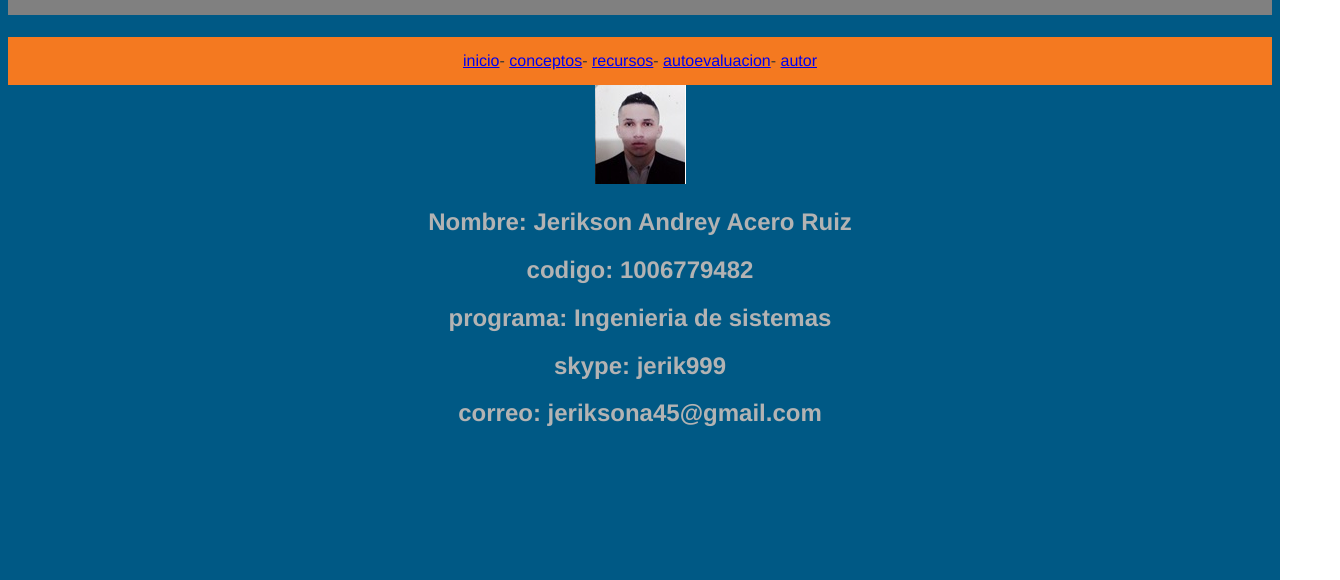
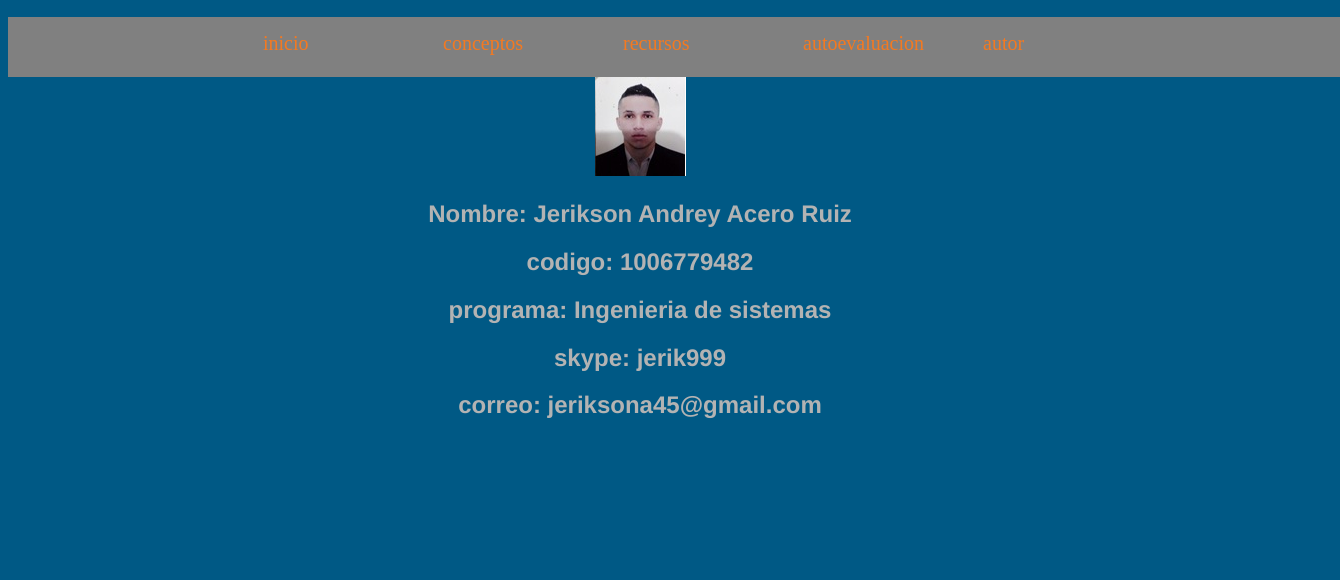
Before and after one commit to jerikson-beep/DSW-JeriksonAcero, a plain HTML site: page autor.html in a window 1280 px wide. Shown: the part 220-800 px from the top of the page, 1340 px wide, since content can reach past the window. Drawn offline with Linux system fonts and the light colour scheme.

Commit message:
1.0
nuevo

```diff
--- a/autor.html
+++ b/autor.html
@@ -11,13 +11,15 @@
         <img src="Unad.jpg" alt="unad">
     </div>
     <h1 class="titulo">HTML5</h1>
-    <div class="menu">
-        <a href="inicio.html">inicio</a>-
-        <a href="conceptos.html">conceptos</a>-
-        <a href="recursos.html">recursos</a>-
-        <a href="autoevaluacion.html">autoevaluacion</a>-
-        <a href="autor.html">autor</a>
-    </div>
+    <nav>
+        <ul>
+            <li><a href="inicio.html" class="menu2">inicio</a> </li>
+            <li><a href="conceptos.html" class="menu2">conceptos</a></li>
+            <li><a href="recursos.html" class="menu2 ">recursos</a></li>
+            <li><a href="autoevaluacion.html" class="menu2">autoevaluacion</a></li>
+            <li><a href="autor.html" class="menu2">autor</a> </li>
+        </ul>
+    </nav>
     <div class="imagen"> <img src="foto.jpg" alt="jeriksona45"> </div>
     <h2>Nombre: Jerikson Andrey Acero Ruiz</h2>
     <h2>codigo: 1006779482</h2>
--- a/estilo.css
+++ b/estilo.css
@@ -3,16 +3,54 @@
     font-family: 'Franklin Gothic Medium', 'Arial Narrow', Arial, sans-serif;
     color: #f0b420;
     background-color: #808080;
-    padding: 30px;
+    padding: 20px;
 }
-.menu{
+.men{
 
     font-family: 'Franklin Gothic Medium', 'Arial Narrow', Arial, sans-serif;
     color: #333333;
     background-color: #f47920;
     padding: 15px;
-    text-align: center;
+    text-align: left;
+    margin: 30px;
 }
+nav{
+    background-color: #808080;
+    width: 1332px;
+    height: 60px;
+    position: relative;
+
+}
+ul{
+    position: relative;
+    margin: auto;
+    margin-left: 200px;
+}
+nav ul li {
+    list-style-type: none;
+    float: left;
+    padding: 10px;
+    margin: 5px;
+    font-size: 20px;
+    width: 150px;
+
+}
+.menu2:active{
+    text-decoration: none;color: #f47920;
+    }
+.menu2:hover{
+    text-decoration: none;color: #f47920;
+}
+.menu2:link{
+    text-decoration: none;color: #f47920;
+}
+.menu2:focus{
+    text-decoration: none;color: #f47920;
+}
+.menu2:visited {
+    text-decoration: none;color: #f47920;
+}
+
 .titulo2{
     font-family: 'Franklin Gothic Medium', 'Arial Narrow', Arial, sans-serif;
     color: #f47920;
```
Also changed, not shown: autoevaluacion.html (+9 -7 lines), autoevaluacion2.html (+9 -7 lines), conceptos.html (+9 -7 lines), conceptos2.html (+9 -7 lines), inicio.html (+9 -8 lines), recursos.html (+9 -7 lines), recursos2.html (+9 -7 lines).
